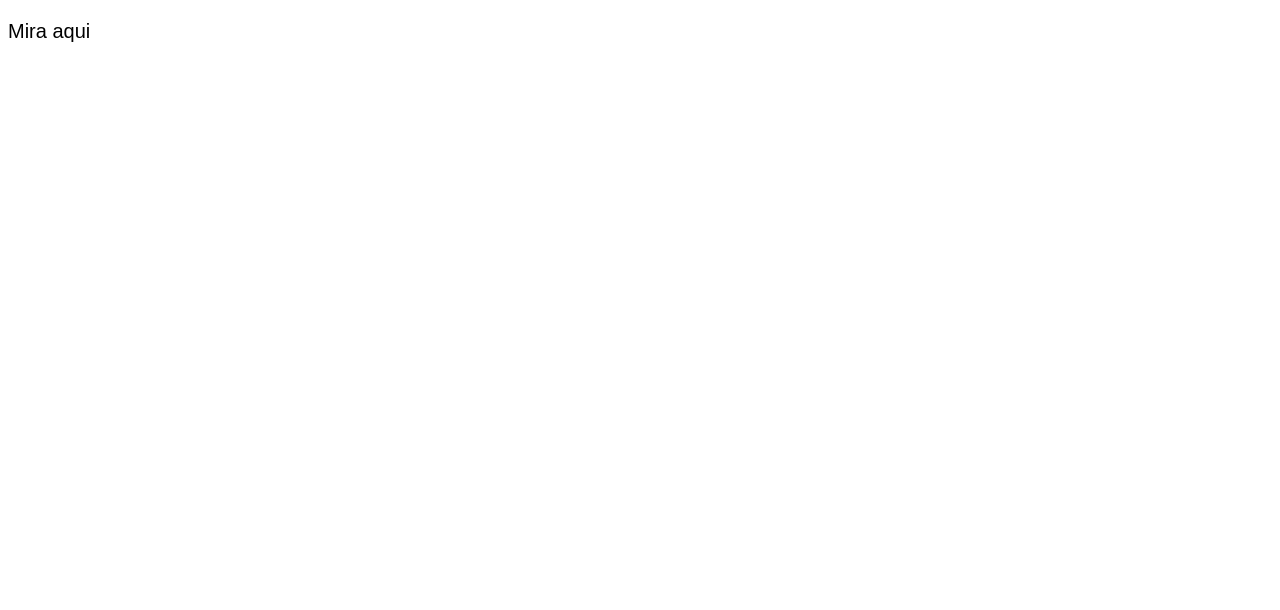
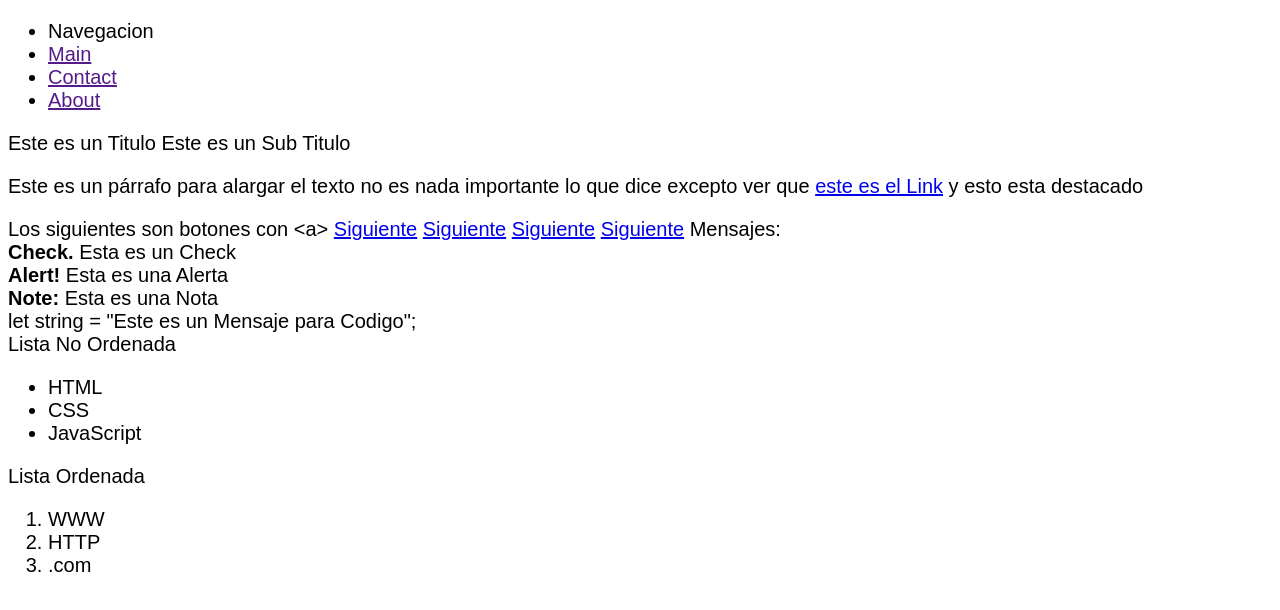
Before and after one commit to EzzeXBJ/ezzexbj.github.io, a plain HTML site: page index.html in a window 1280 px wide. Drawn offline with Linux system fonts and the light colour scheme; a web font is replaced by a local one.

Commit message:
Update index.html

```diff
--- a/index.html
+++ b/index.html
@@ -4,11 +4,54 @@
   <meta charset="UTF-8">
   <meta http-equiv="X-UA-Compatible" content="IE=Edge">
   <meta name="viewport" content="width=device-width, initial-scale=1">
-  <title>Ezze XBJ - Web Site</title>
+  <title>HTML</title>
   <link rel="stylesheet" href="style.css">
 </head>
 <body>
-  <p>Mira aqui</p>
+    <ul class="line">
+    <li><span class="strong-a">Navegacion</span></li>
+    <li><a href="" class="link-0">Main</a></li>
+    <li><a href="" class="link-0">Contact</a></li>
+    <li><a href="" class="link-0">About</a></li>
+  </ul>
+  <span class="header strong-a">Este es un Titulo</span>
+  <span class="header">Este es un Sub Titulo</span>
+  <p>
+      Este es un párrafo para alargar el texto no es nada importante lo que dice excepto ver que <a href="#">este es el Link</a> y <span class="strong-b">esto esta destacado</span>
+  </p>
+  <span class="header strong-a">Los siguientes son botones con <span class="strong-b">&lt;a&gt;</span></span>
+  <a href="#" class="link-1">Siguiente</a>
+  <a href="#" class="link-2">Siguiente</a>
+  <a class="link-3" href="#">Siguiente</a>
+  <a class="link-4" href="#">Siguiente</a>
+  <span class="header">Mensajes: </span>
+  <div class="check">
+    <strong>Check.</strong>
+    Esta es un Check
+  </div>
+  <div class="alert">
+    <strong>Alert!</strong>
+    Esta es una Alerta
+  </div>
+  <div class="note">
+    <strong>Note:</strong>
+    Esta es una Nota
+  </div>
+  <div class="code">
+    let string = "Este es un Mensaje para Codigo";
+  </div>
+  <span class="header strong-a">Lista No Ordenada</span>
+  <ul>
+    <li>HTML</li>
+    <li>CSS</li>
+    <li>JavaScript</li>
+  </ul>
+  <span class="header strong-b strong-a">Lista Ordenada</span>
+  <ol>
+    <li>WWW</li>
+    <li>HTTP</li>
+    <li>.com</li>
+  </ol>
   <script src="main.js"></script>
 </body>
 </html>
```
